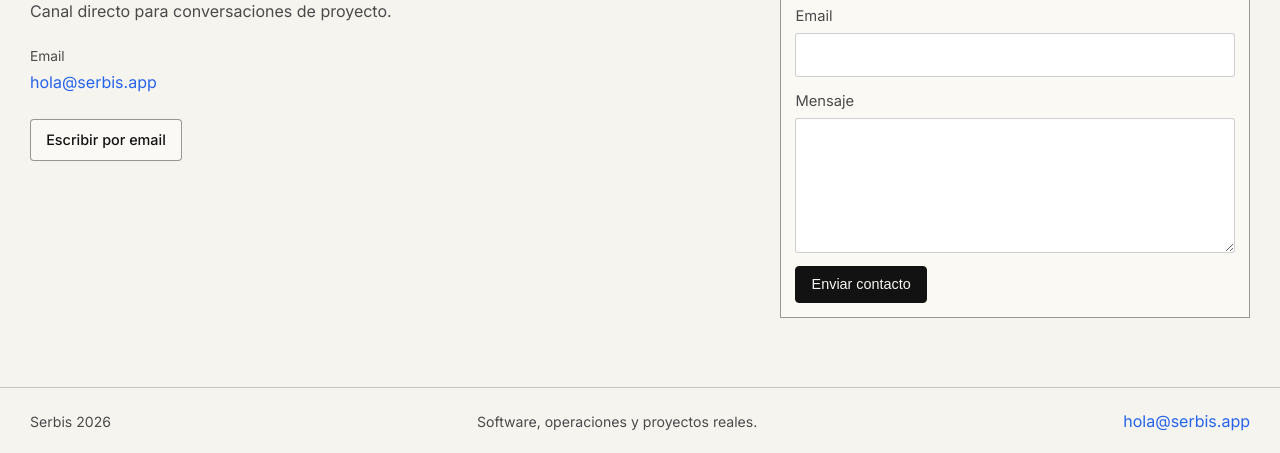
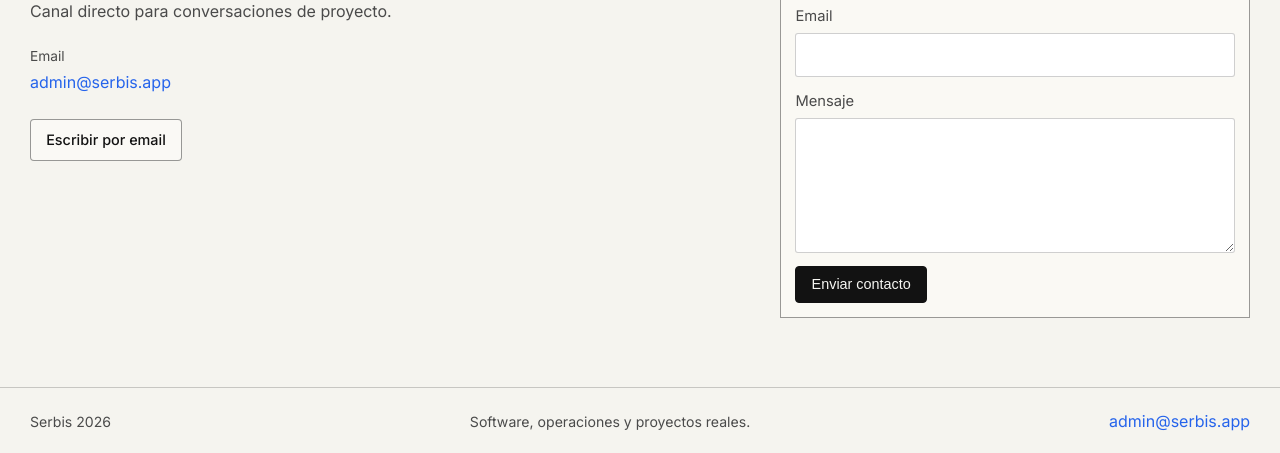
Before and after one commit to Serbisapp/serbis-landing, a React (Vite) app: page / in a window 1280 px wide. Shown: the part 2384-2837 px from the top of the page. Built offline with nearby package versions, Linux system fonts and the light colour scheme.

Commit message:
Update public contact email to admin@serbis.app

```diff
--- a/src/components/SiteFooter.tsx
+++ b/src/components/SiteFooter.tsx
@@ -6,8 +6,8 @@ export function SiteFooter() {
       <div className="shell site-footer__inner">
         <p>Serbis {year}</p>
         <p>Software, operaciones y proyectos reales.</p>
-        <a href="mailto:hola@serbis.app" className="text-link">
-          hola@serbis.app
+        <a href="mailto:admin@serbis.app" className="text-link">
+          admin@serbis.app
         </a>
       </div>
     </footer>
--- a/src/pages/HomePage.tsx
+++ b/src/pages/HomePage.tsx
@@ -27,7 +27,7 @@ export function HomePage() {
       `Nombre: ${name || '-'}\nEmail: ${email || '-'}\n\nMensaje:\n${message || '-'}`,
     );
 
-    window.location.href = `mailto:hola@serbis.app?subject=${subject}&body=${body}`;
+    window.location.href = `mailto:admin@serbis.app?subject=${subject}&body=${body}`;
   };
 
   const sectionVariants: Variants = {
@@ -194,12 +194,12 @@ export function HomePage() {
 
             <p className="contact-line">
               <span>Email</span>
-              <a href="mailto:hola@serbis.app" className="text-link">
-                hola@serbis.app
+              <a href="mailto:admin@serbis.app" className="text-link">
+                admin@serbis.app
               </a>
             </p>
 
-            <a href="mailto:hola@serbis.app" className="button button--ghost">
+            <a href="mailto:admin@serbis.app" className="button button--ghost">
               Escribir por email
             </a>
           </div>
```
